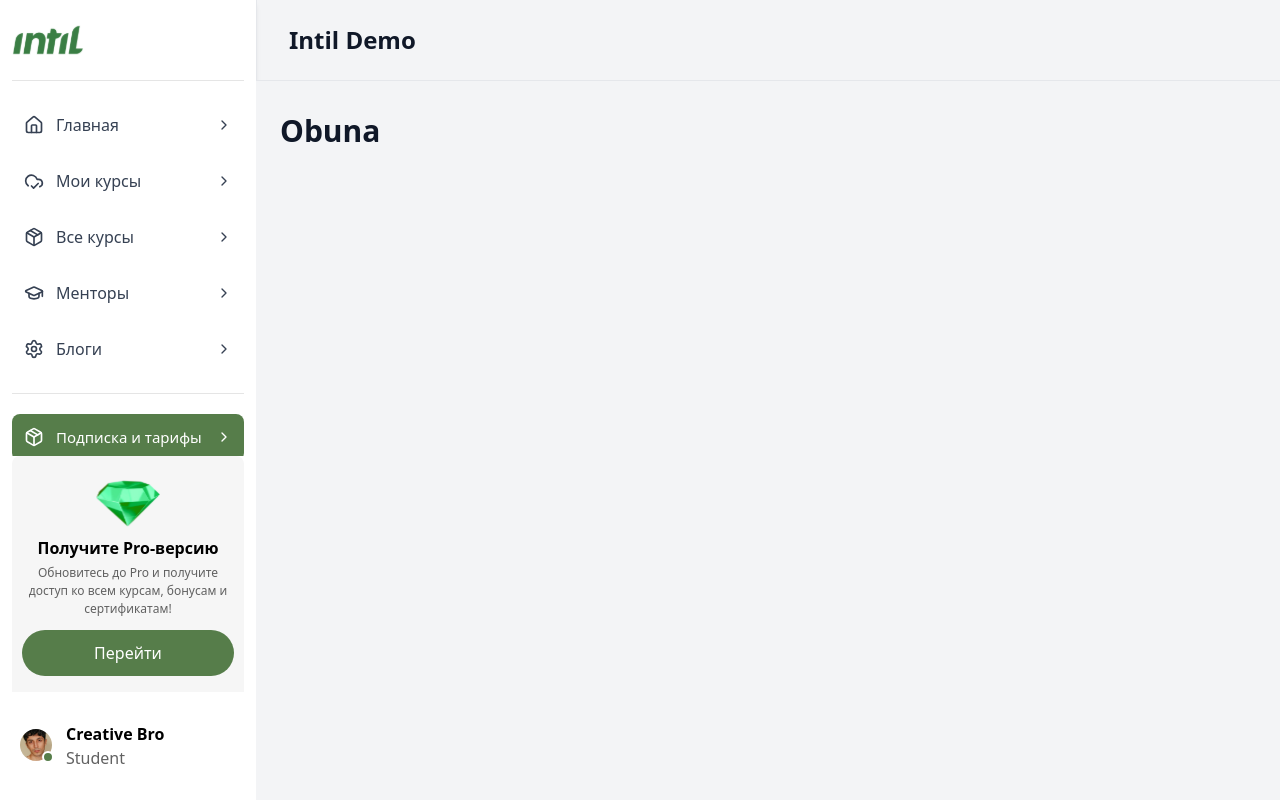
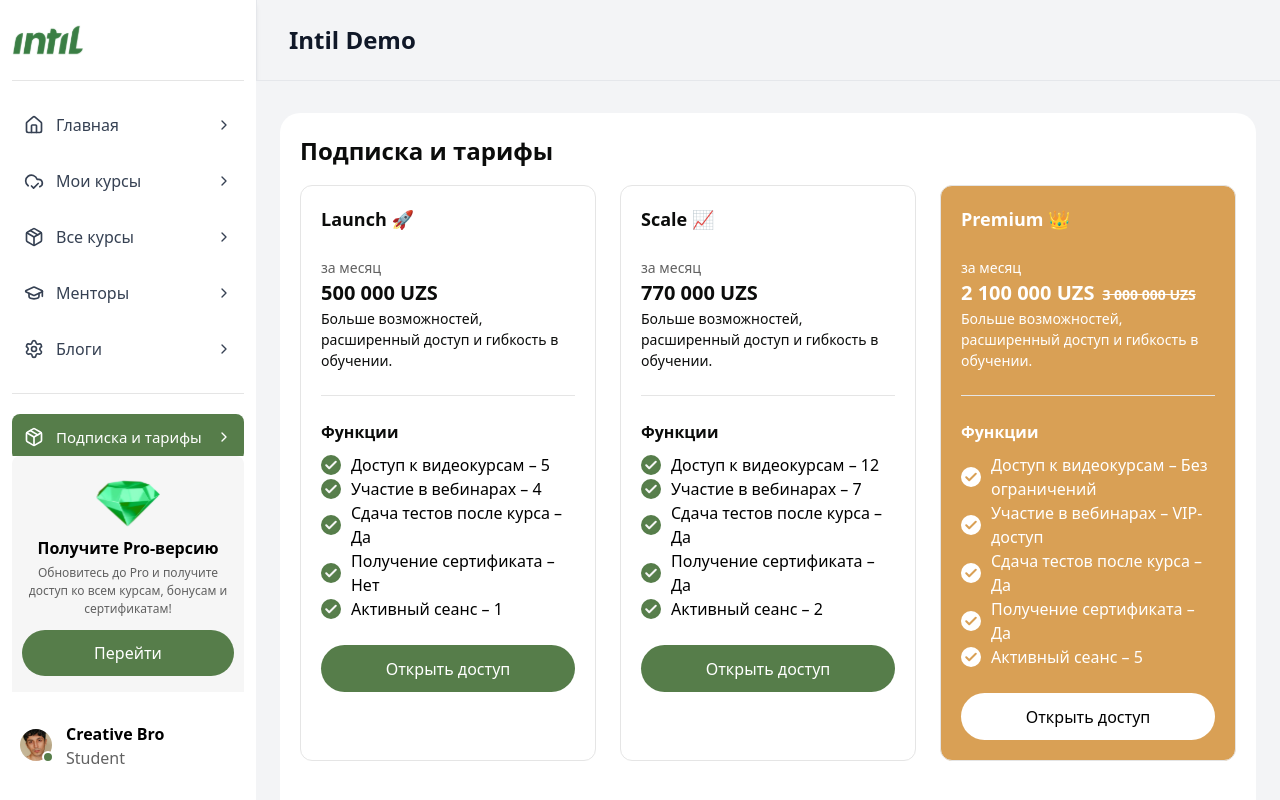
Before and after one commit to MuhammaddiyorDevv/Intil, a React (Vite) app: page /subscription in a window 1280 px wide. Built offline with nearby package versions, Linux system fonts and the light colour scheme.

Commit message:
Created subscription page

```diff
--- a/src/layouts/layout.tsx
+++ b/src/layouts/layout.tsx
@@ -20,9 +20,10 @@
         </main>
       </div>
 
-      <div className="sm:hidden">
+      {/* Mobile sidebar hidden - uncomment below to show mobile sidebar */}
+      {/* <div className="sm:hidden">
         <SidebarMobile />
-      </div>
+      </div> */}
     </div>
   );
 };
--- /dev/null
+++ b/src/modules/subscription/constants/index.ts
@@ -0,0 +1,85 @@
+import type { SubscriptionPlan } from "../type";
+import Chack from "../../../assets/images/subscription/Chack.svg";
+import PremiumChack from "../../../assets/images/subscription/PremiumChack.svg";
+
+export const SUBSCRIPTION_PLANS: SubscriptionPlan[] = [
+  {
+    id: "launch",
+    name: "Launch",
+    emoji: "🚀",
+    price: "500 000 UZS",
+    period: "за месяц",
+    description:
+      "Больше возможностей, расширенный доступ и гибкость в обучении.",
+    features: [
+      { text: "Доступ к видеокурсам", value: 5 },
+      { text: "Участие в вебинарах", value: 4 },
+      { text: "Сдача тестов после курса", value: "Да" },
+      { text: "Получение сертификата", value: "Нет" },
+      { text: "Активный сеанс", value: 1 },
+    ],
+    buttonText: "Открыть доступ",
+    buttonStyle: {
+      backgroundColor: "#567D4A",
+      textColor: "white",
+    },
+    cardStyle: {
+      borderColor: "#E5E5E5",
+    },
+    checkIcon: Chack,
+  },
+  {
+    id: "scale",
+    name: "Scale",
+    emoji: "📈",
+    price: "770 000 UZS",
+    period: "за месяц",
+    description:
+      "Больше возможностей, расширенный доступ и гибкость в обучении.",
+    features: [
+      { text: "Доступ к видеокурсам", value: 12 },
+      { text: "Участие в вебинарах", value: 7 },
+      { text: "Сдача тестов после курса", value: "Да" },
+      { text: "Получение сертификата", value: "Да" },
+      { text: "Активный сеанс", value: 2 },
+    ],
+    buttonText: "Открыть доступ",
+    buttonStyle: {
+      backgroundColor: "#567D4A",
+      textColor: "white",
+    },
+    cardStyle: {
+      borderColor: "#E5E5E5",
+    },
+    checkIcon: Chack,
+  },
+  {
+    id: "premium",
+    name: "Premium",
+    emoji: "👑",
+    price: "2 100 000 UZS",
+    originalPrice: "3 000 000 UZS",
+    period: "за месяц",
+    description:
+      "Больше возможностей, расширенный доступ и гибкость в обучении.",
+    features: [
+      { text: "Доступ к видеокурсам", value: "Без ограничений" },
+      { text: "Участие в вебинарах", value: "VIP-доступ" },
+      { text: "Сдача тестов после курса", value: "Да" },
+      { text: "Получение сертификата", value: "Да" },
+      { text: "Активный сеанс", value: 5 },
+    ],
+    buttonText: "Открыть доступ",
+    isPremium: true,
+    buttonStyle: {
+      backgroundColor: "white",
+      textColor: "black",
+    },
+    cardStyle: {
+      backgroundColor: "#D9A055",
+      textColor: "white",
+      borderColor: "#E5E5E5",
+    },
+    checkIcon: PremiumChack,
+  },
+];
--- /dev/null
+++ b/src/modules/subscription/type/index.ts
@@ -0,0 +1,27 @@
+export interface SubscriptionFeature {
+  text: string;
+  value: string | number | boolean;
+}
+
+export interface SubscriptionPlan {
+  id: string;
+  name: string;
+  emoji: string;
+  price: string;
+  originalPrice?: string;
+  period: string;
+  description: string;
+  features: SubscriptionFeature[];
+  buttonText: string;
+  isPremium?: boolean;
+  buttonStyle?: {
+    backgroundColor: string;
+    textColor: string;
+  };
+  cardStyle?: {
+    backgroundColor?: string;
+    textColor?: string;
+    borderColor?: string;
+  };
+  checkIcon: string;
+}
--- /dev/null
+++ b/src/modules/subscription/ui/CardSubscription.tsx
@@ -0,0 +1,77 @@
+import React from 'react';
+import type { SubscriptionPlan } from '../type';
+
+interface CardSubscriptionProps {
+  plan: SubscriptionPlan;
+}
+
+const CardSubscription: React.FC<CardSubscriptionProps> = ({ plan }) => {
+  return (
+    <div
+      className={`flex flex-col gap-6 border-[1px] p-5 rounded-[12px] cursor-pointer ${
+        plan.isPremium
+          ? 'text-white bg-[#D9A055] border-[#E5E5E5]'
+          : 'border-[#E5E5E5]'
+      }`}
+    >
+      <h3 className={`text-[18px] font-bold ${
+        plan.isPremium ? 'text-white' : 'text-[#0B0C0B]'
+      }`}>
+        {plan.name} {plan.emoji}
+      </h3>
+
+      <div>
+        <p className={`text-[14px] ${
+          plan.isPremium ? 'text-white' : 'text-[#616161]'
+        }`}>
+          {plan.period}
+        </p>
+        <h2 className={`text-[20px] font-bold ${
+          plan.isPremium ? 'text-white' : 'text-[#0B0C0B]'
+        }`}>
+          {plan.price}
+          {plan.originalPrice && (
+            <span className="text-[14px] line-through ml-2">
+              {plan.originalPrice}
+            </span>
+          )}
+        </h2>
+        <p className={`text-[14px] ${
+          plan.isPremium ? 'text-white' : 'text-[#0B0C0B]'
+        }`}>
+          {plan.description}
+        </p>
+      </div>
+
+      <hr className="text-[#E5E5E5]" />
+
+      <div className="flex flex-col gap-[9px]">
+        <h3 className={`text-[16px] font-bold ${
+          plan.isPremium ? 'text-white' : 'text-[#0B0C0B]'
+        }`}>
+          Функции
+        </h3>
+        <ul>
+          {plan.features.map((feature, index) => (
+            <li key={index} className="flex gap-[10px]">
+              <img src={plan.checkIcon} alt="" />
+              {feature.text} – {feature.value}
+            </li>
+          ))}
+        </ul>
+      </div>
+
+      <button
+        className={`w-full py-[11.5px] rounded-[99px] cursor-pointer ${
+          plan.isPremium
+            ? 'bg-white text-black'
+            : 'bg-[#567D4A] text-white'
+        }`}
+      >
+        {plan.buttonText}
+      </button>
+    </div>
+  );
+};
+
+export default CardSubscription;
--- a/src/modules/subscription/ui/SubscriptionPage.tsx
+++ b/src/modules/subscription/ui/SubscriptionPage.tsx
@@ -1,9 +1,18 @@
-import React from 'react';
+import React from "react";
+import CardSubscription from "./CardSubscription";
+import { SUBSCRIPTION_PLANS } from "../constants";
 
 const SubscriptionPage: React.FC = () => {
   return (
-    <div>
-      <h1 className="text-3xl font-bold text-gray-900 mb-4">Obuna</h1>
+    <div className="p-5 bg-white rounded-[20px] h-screen">
+      <h1 className="text-[24px] font-bold text-[#0B0C0B] mb-4">
+        Подписка и тарифы
+      </h1>
+      <div className="grid grid-cols-1 md:grid-cols-2 lg:grid-cols-3 gap-6">
+        {SUBSCRIPTION_PLANS.map((plan) => (
+          <CardSubscription key={plan.id} plan={plan} />
+        ))}
+      </div>
     </div>
   );
 };
```
Also changed, not shown: src/assets/images/subscription/Chack.svg (added), src/assets/images/subscription/PremiumChack.svg (added).
